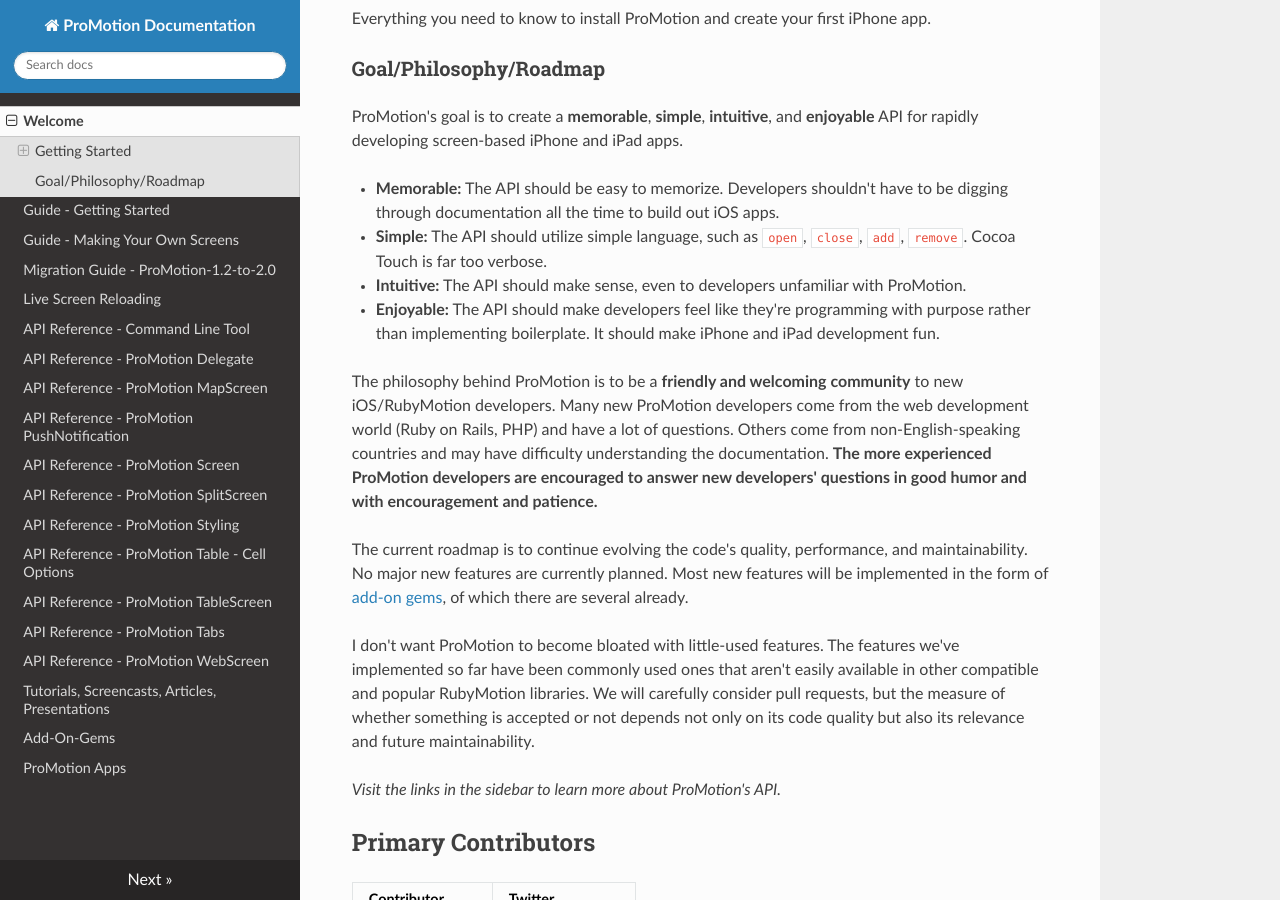
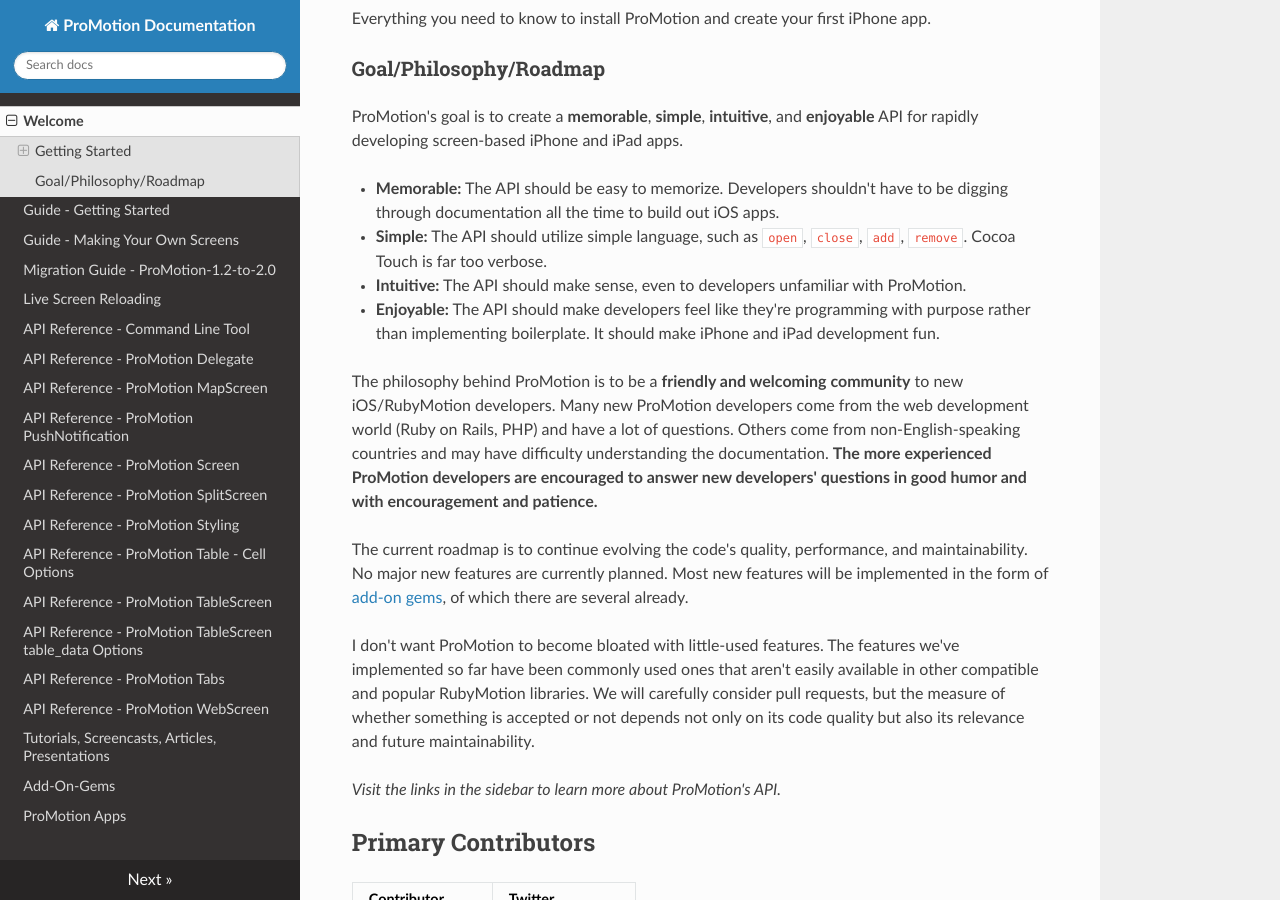
Before and after one commit to jamonholmgren/ProMotion, an MkDocs documentation site: the page built from docs/index.md, in a window 1280 px wide and 900 px high, scrolled down 366 px. Built offline with MkDocs 1.6.1, drawn with Linux system fonts in a browser that asks for light colours; nearby versions of some CDN libraries; old or Windows-style settings are respelled for this version of MkDocs.

Commit message:
Adds table_data options to mkdocs.yml

```diff
--- a/mkdocs.yml
+++ b/mkdocs.yml
@@ -15,6 +15,7 @@
 - ["Reference/ProMotion Styling.md", "API Reference - ProMotion Styling"]
 - ["Reference/ProMotion Table - Cell Options.md", "API Reference - ProMotion Table - Cell Options"]
 - ["Reference/ProMotion TableScreen.md", "API Reference - ProMotion TableScreen"]
+- ["Reference/ProMotion TableScreen table_data Options.md", "API Reference - ProMotion TableScreen table_data Options"]
 - ["Reference/ProMotion Tabs.md", "API Reference - ProMotion Tabs"]
 - ["Reference/ProMotion WebScreen.md", "API Reference - ProMotion WebScreen"]
 - ["Tutorials, Screencasts, Articles, Presentations.md", "Tutorials, Screencasts, Articles, Presentations"]
```
